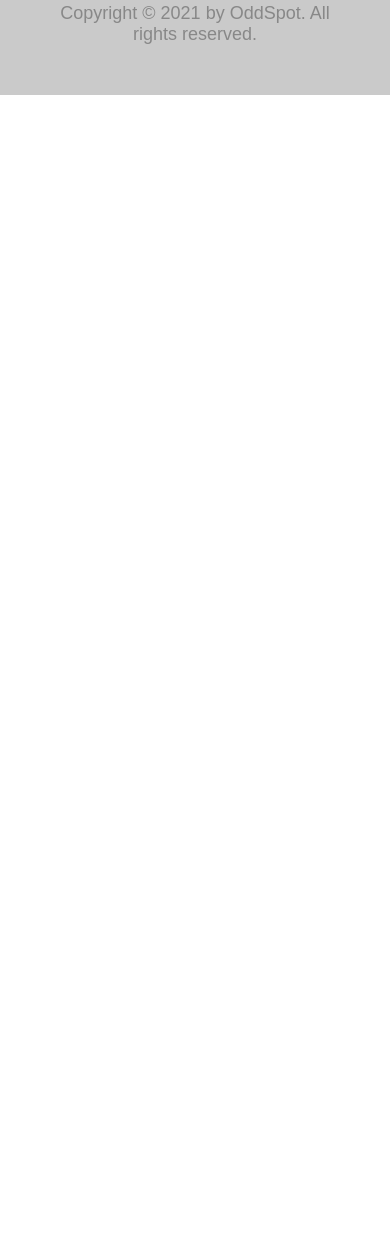
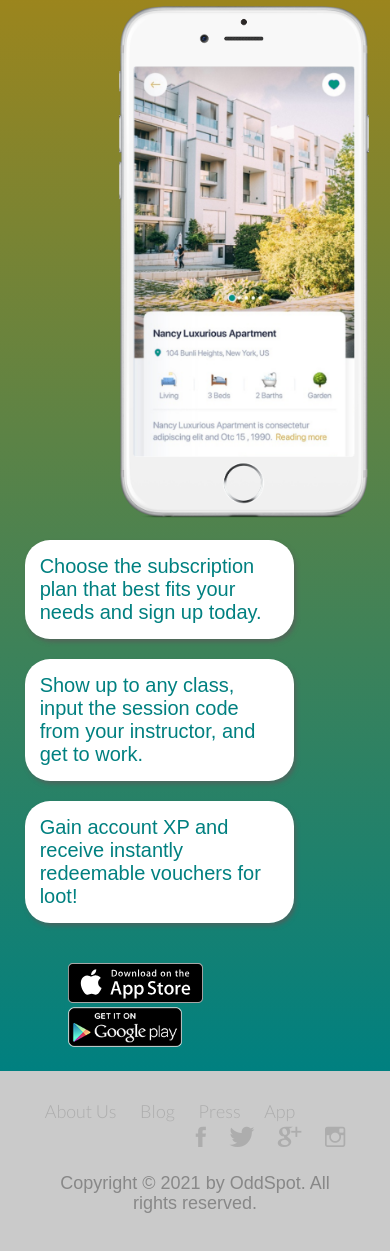
Before and after one commit to Lord-Uji/OddSpot-Website, a plain HTML site: page index.html in a window 390 px wide. Shown: the part 3583-4834 px from the top of the page. Before the commit the page ends 3678 px from the top, so only its background shows below. Drawn offline with nearby package versions, Linux system fonts and the light colour scheme; a script that the page names is missing.

Commit message:
Mobile Section

```diff
--- a/index.html
+++ b/index.html
@@ -81,6 +81,8 @@
             </div>
         </section>
         -->
+
+<!------------ Category Search Section --------->
         <section class="section-search js--section-search">
             <h2>Quirky. Comfy. Convenient.</h2>
             <div class="second-section-text">
@@ -159,7 +161,7 @@
                     </div>
            </div>
         </section>
-
+<!-----------------Mission Statement Divider---------------->
         <section class="mission-statement">
 
             <div class="mission-text">
@@ -173,7 +175,7 @@
                      all the noise and get straight to the music.</p>
             </div>
 
-
+<!---------------------------------Swiper Section----------------------------->
         </section>
 
         <section class="section-split">
@@ -346,6 +348,40 @@
         </section>
    //-->
 
+
+<!--------Mobile App Section ------>
+
+<section class="section-steps js--section-steps">
+    <div class="row header1">
+        <h2>On the go? We got you.</h2>
+    </div>
+    <div class="row">
+            <div class="col span-1-of-2 steps-box1">
+                <img src="resources/img/app-iPhone-OddSpot.png" alt="FitMage app on iPhone" class="app-screen js--wp-2">
+            </div>
+            <div class="col span-1-of-2 steps-box2">
+                <div class="works-step">
+                    <p>Choose the subscription plan that best fits your needs and sign up today.</p>
+                </div>
+                <div class="works-step">
+                    <p>Show up to any class, input the session code from your instructor, and get to work.</p>
+                </div>
+                <div class="works-step">
+                    <p>Gain account XP and receive instantly redeemable vouchers for loot!</p>
+                </div>
+
+                <a href="#" class="btn-app">
+                    <img src="resources/img/download-app.svg" alt="App Store Button">
+                </a>
+                <a href="#" class="btn-app">
+                    <img src="resources/img/download-app-android.png" alt="Play Store Button">
+                </a>
+            </div>
+
+    </div>
+</section>
+
+<!--------Articles  Section
         <section class="section-cards">
 
             <ul class="cards-showcase clearfix">
@@ -376,7 +412,7 @@
 
         </section>
 
-
+------>
 
 
         <footer>
--- a/resources/css/style.css
+++ b/resources/css/style.css
@@ -612,7 +612,7 @@ to a relative font-size of 150%, since font-size is set to 300% in the parent*/
 }
 
 /*------------------------------------------------------*/
-/* Split Section */
+/* Swiper Split Section */
 /*------------------------------------------------------*/
 
 .section-split {
@@ -790,7 +790,70 @@ div.swiper-button-next {
 }
 
 /*------------------------------------------------------*/
-/* Section - Card Showcase */
+/* Section - Mobile App Showcase */
+/*------------------------------------------------------*/
+
+.section-steps {
+  background: linear-gradient(to top, teal, darkgoldenrod);
+}
+
+.header1 h2 {
+  margin: 40px auto;
+  word-spacing: 1px;
+}
+
+/* Will select the first of the steps boxes in cascading order*/
+.steps-box1 {
+  text-align: right;
+  padding-right: 1%;
+  margin-top: 1px;
+}
+
+.steps-box2 {
+  padding-right: 20%;
+  float: right;
+  margin-top: 5%;
+}
+
+.app-screen {
+  width: 250px;
+}
+
+.works-step {
+  margin-bottom: 50px;
+  box-shadow: 2px 3px 4px #5a5a5ab6;
+}
+
+/* Last-of-type affects the last of anything within works-step, which in this case, are the btn types.*/
+.works-step:last-of-type {
+  margin-bottom: 40px;
+}
+
+.works-step {
+  border-radius: 25px;
+  margin: auto;
+  width: 95%;
+}
+
+.works-step p {
+  color: teal;
+  background-color: rgb(255, 255, 255);
+  border-radius: 25px;
+  padding: 15px;
+  font-weight: normal;
+}
+
+.btn-app {
+  padding-left: 50px;
+}
+
+.btn-app img {
+  height: 40px;
+  width: auto;
+}
+
+/*------------------------------------------------------*/
+/* Section - Articles Showcase */
 /*------------------------------------------------------*/
 
 .section-cards {
```
Also changed, not shown: resources/img/9f442b46d2e237497ad9c5212ac8de8f.jpg (added), resources/img/app-iPhone-FitMage.png (added), resources/img/app-iPhone-OddSpot.png (added), resources/img/download-app-android.png (added), resources/img/download-app.svg (added), resources/img/real_estate_app_-_summary_4x.jpg (added), resources/img/snip_mobile.PNG (added).
